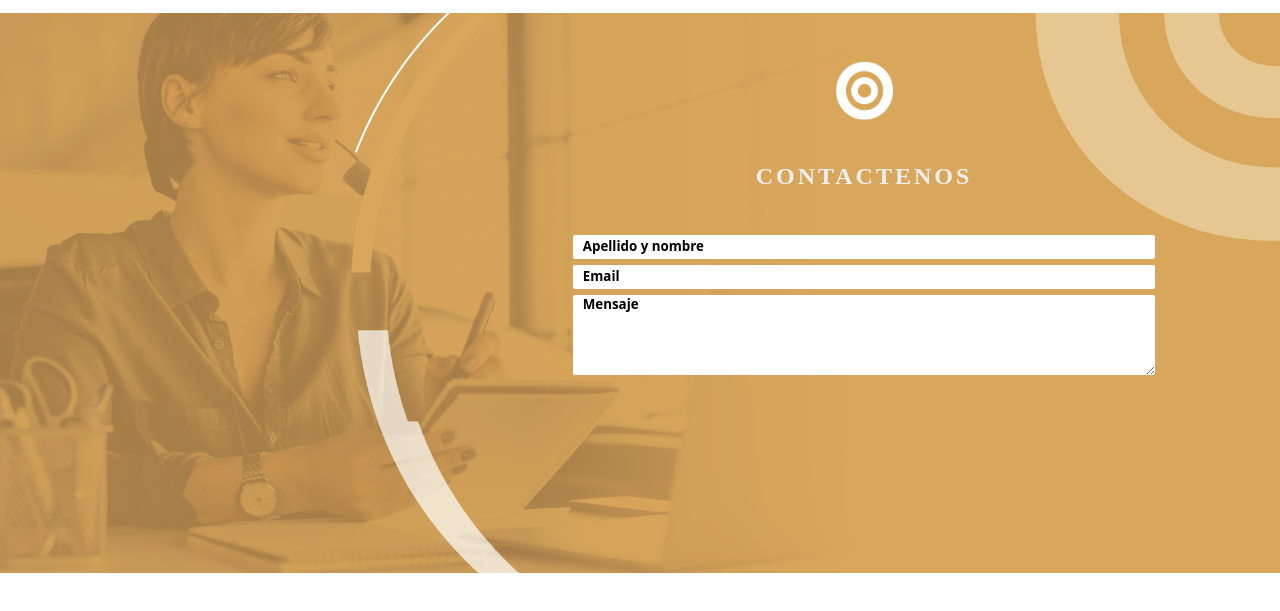
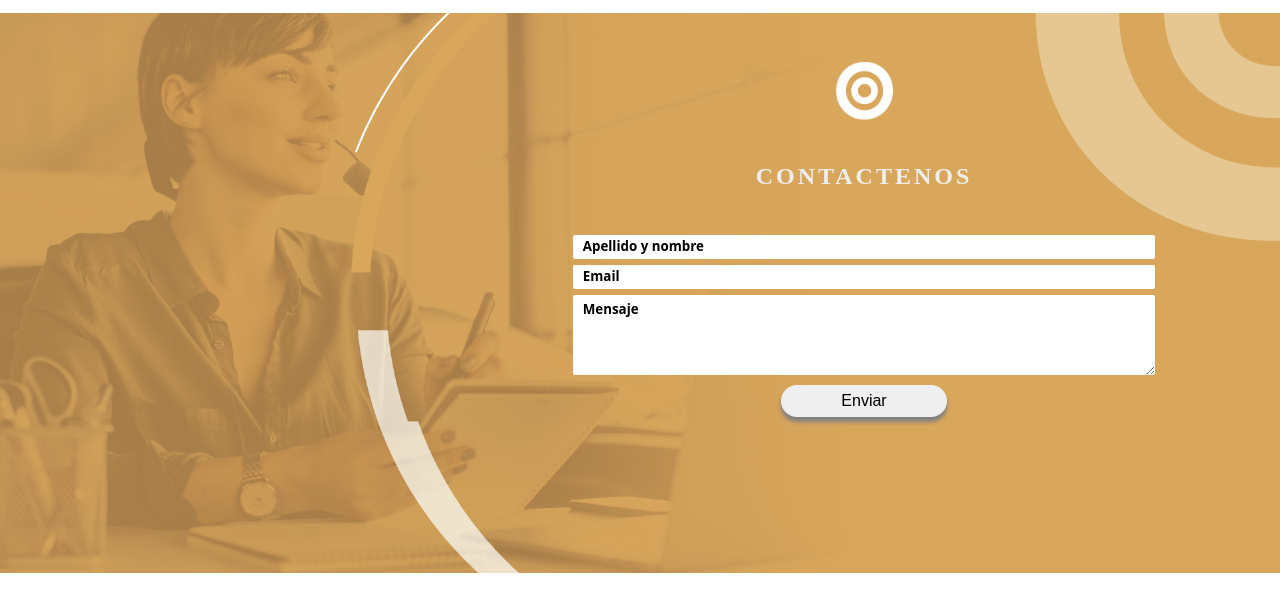
Before and after one commit to Yoryao/impacto, a plain HTML site: page index.html in a window 1280 px wide. Shown: the part 147-758 px from the top of the page. Drawn offline with Linux system fonts and the light colour scheme; files whose address does not match are found by name.

Commit message:
boton enviar agregado

```diff
--- a/css/style.css
+++ b/css/style.css
@@ -96,6 +96,7 @@ a:hover{
 }
 
 #formTextArea {
+    padding-top: 5px;
     height: 5rem;
 }
 
@@ -109,6 +110,17 @@ a:hover{
     border: none;
 }
 
+#formButton {
+    margin-top: 7px;
+    width: 20%;
+    height: 2rem;
+    border: none;
+    border-radius: 100px;
+    font-size: 1rem;
+    box-shadow: 0px 5px 4px  gray;
+}
+
+
 /* FIN BLOQUE FORMULARIO CONTACTO */
 
 
--- a/index.html
+++ b/index.html
@@ -59,7 +59,7 @@
             <input    class="formInput" type="text" name="" id="" placeholder="Apellido y nombre">
             <input    class="formInput" type="email" name="" id="" placeholder="Email">
             <textarea name="textarea" id="formTextArea" class="formInput" placeholder="Mensaje"></textarea>
-
+            <button id="formButton">Enviar</button>
         </form>
 
     </div>
--- a/script/app.js
+++ b/script/app.js
@@ -1 +1,13 @@
 console.log("app.js vinculado")
+
+// comportamiento boton Formulario
+let botonEnviar = document.getElementById("formButton");
+
+let presionar = (e) => {
+    e.preventDefault();
+    console.log("Boton Presionado");
+}
+
+botonEnviar.addEventListener("click", presionar);
+
+// fin boton formulario
```
